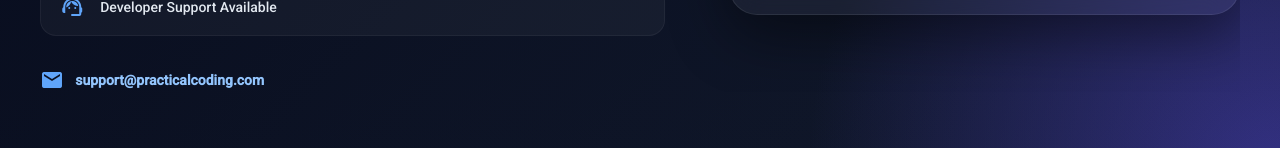
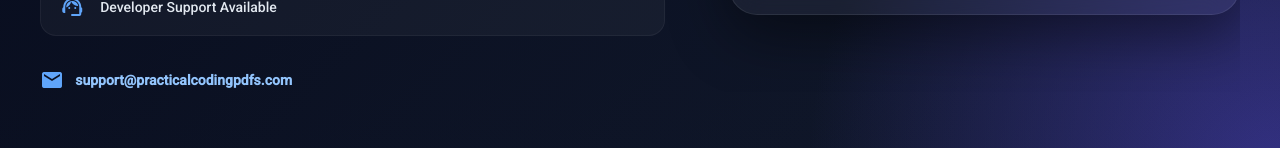
Before and after one commit to TUM17124/FullStack-Online-Library-, an Angular app in the folder FrontEnd/library-frontend/: page /dashboard in a window 1280 px wide. Shown: the part 804-952 px from the top of the page. Built offline with nearby package versions, Linux system fonts and the light colour scheme.

Commit message:
professinal

```diff
--- a/FrontEnd/library-frontend/src/app/components/dashboard/dashboard.html
+++ b/FrontEnd/library-frontend/src/app/components/dashboard/dashboard.html
@@ -53,7 +53,7 @@
         <div class="support-email">
           <mat-icon>mail</mat-icon>
           <a href="mailto:support@practicalcoding.com">
-            support@practicalcoding.com
+            support@practicalcodingpdfs.com
           </a>
         </div>
 
```
